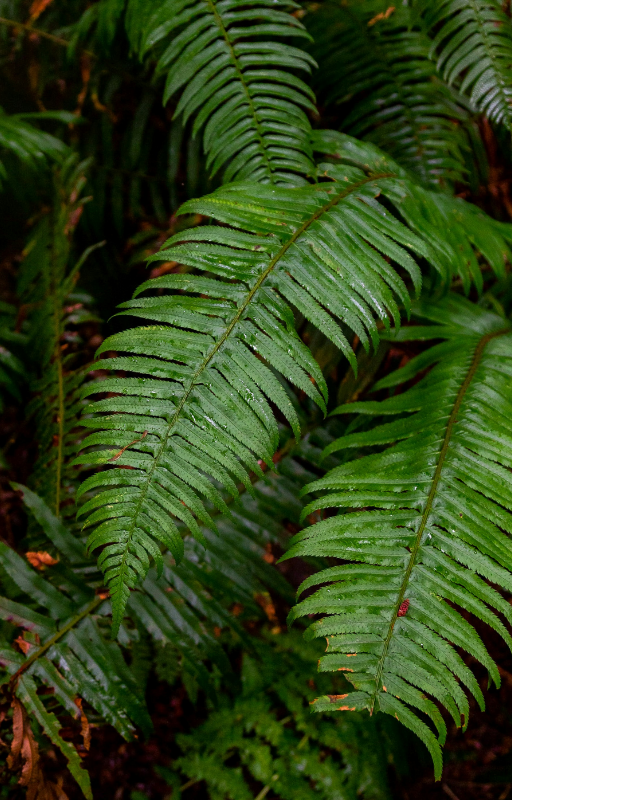
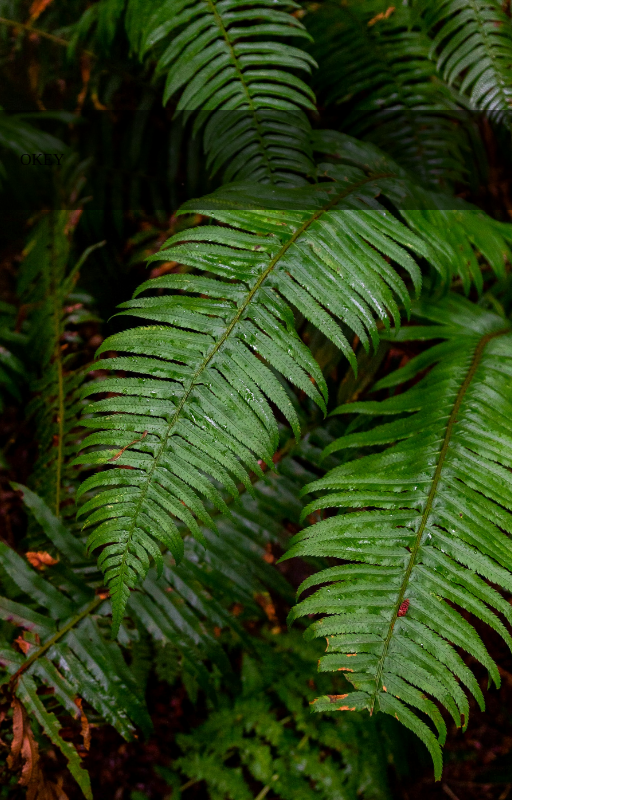
Before and after one commit to nickdowski/odin-form, a plain HTML site: page index.html in a window 1280 px wide. Shown: the whole page, without its empty margins (0-640 px from the left). Drawn offline with Linux system fonts and the light colour scheme.

Commit message:
Create and position overlay

```diff
--- a/index.html
+++ b/index.html
@@ -8,7 +8,12 @@
 </head>
 <body>
     <div class="container">
-        <div class="left-panel"></div>
+        <div class="left-panel">
+            <div class="overlay">
+                <div class="logo">OKEY</div>
+            </div>
+        </div>
+
         <div class="right-panel"></div>
     </div>
 
--- a/style.css
+++ b/style.css
@@ -15,7 +15,25 @@
   background-repeat: no-repeat;
   width: 40%;
   height: 100vh;
+  position: relative;
 }
+
+.overlay {
+  background-color: rgba(0, 0, 0, 0.5);
+  width: 100%;
+  height: 100px;
+  position: absolute;
+  top: 20%;
+  left: 0;
+  transform: translateY(-50%);
+  display: flex;
+  align-items: center;
+  justify-content: flex-start;
+  padding-left: 20px;
+}
+
+
+
 
 .right-panel {
   width: 60%;
```
